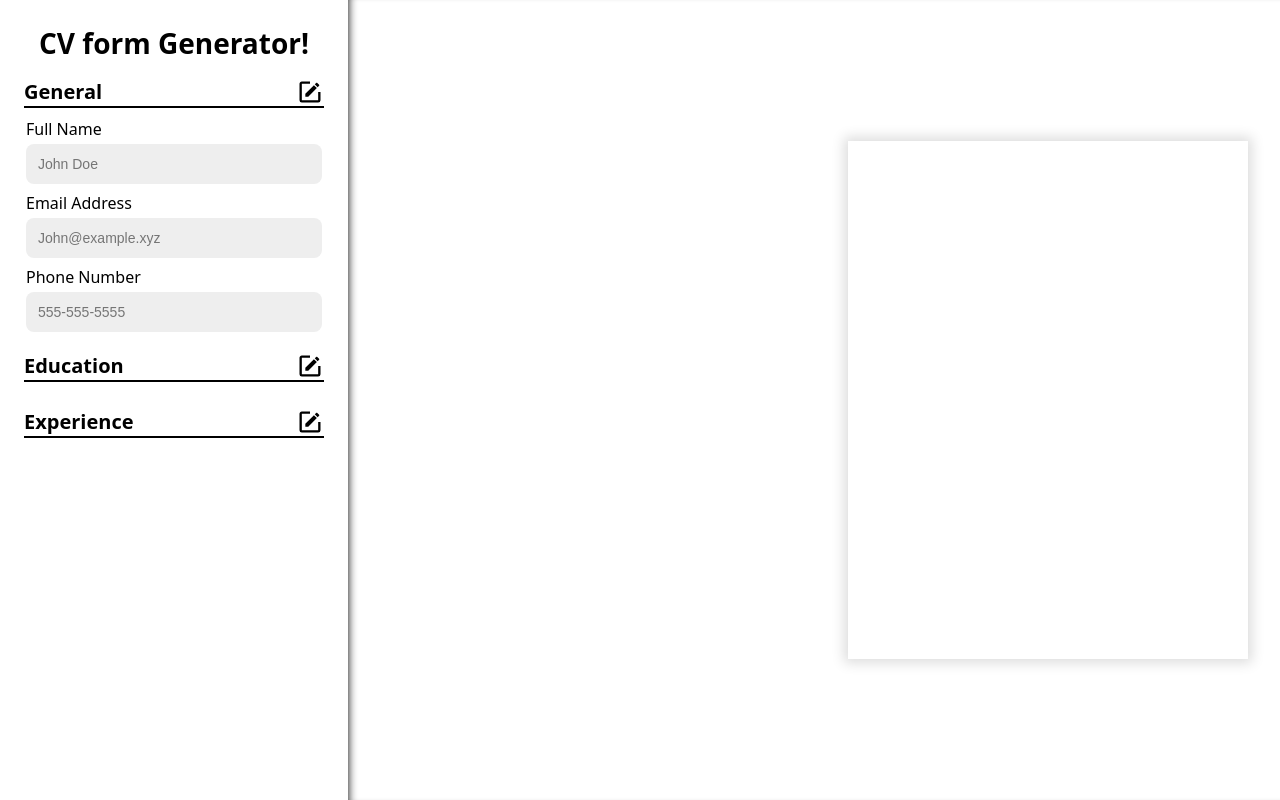
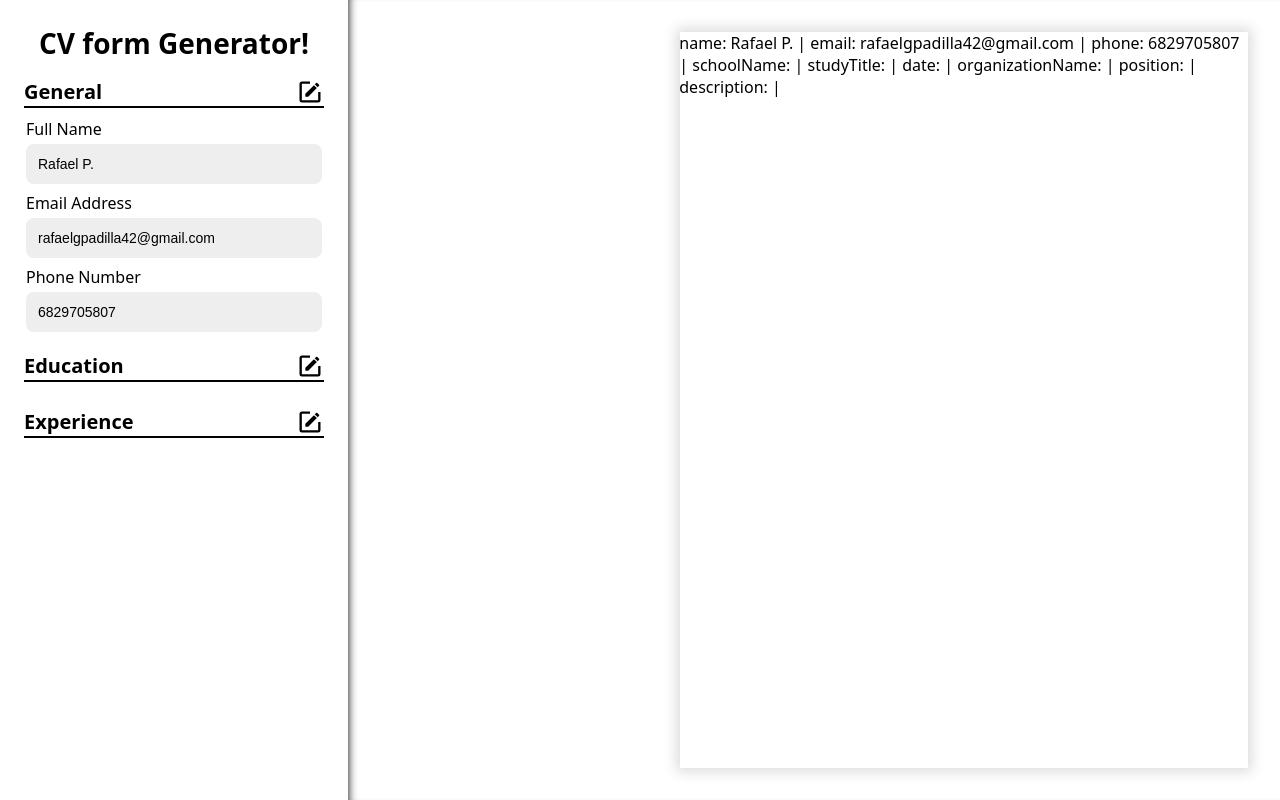
Before and after one commit to crispynoodlesoup/react-CV, a React (Vite) app: page / in a window 1280 px wide. Built offline with nearby package versions, Linux system fonts and the light colour scheme.

Commit message:
make all inputs controlled and display on CV

```diff
--- a/src/App.jsx
+++ b/src/App.jsx
@@ -1,58 +1,113 @@
 import { useState } from "react";
 import "../style/app.css";
 
-function General() {
+function General({ addInfo, applicantInfo }) {
   return (
     <div className="accordion-content">
       <p>
         <label htmlFor="name">Full Name</label>
-        <input id="name" type="text" placeholder="John Doe" />
+        <input
+          id="name"
+          type="text"
+          placeholder="John Doe"
+          value={applicantInfo.name}
+          onChange={(e) => addInfo({ name: e.target.value })}
+        />
       </p>
       <p>
         <label htmlFor="email">Email Address</label>
-        <input id="email" type="email" placeholder="John@example.xyz" />
+        <input
+          id="email"
+          type="email"
+          placeholder="John@example.xyz"
+          value={applicantInfo.email}
+          onChange={(e) => addInfo({ email: e.target.value })}
+        />
       </p>
       <p>
         <label htmlFor="phone">Phone Number</label>
-        <input id="phone" type="tel" placeholder="555-555-5555" />
+        <input
+          id="phone"
+          type="tel"
+          placeholder="555-555-5555"
+          value={applicantInfo.phone}
+          onChange={(e) => addInfo({ phone: e.target.value })}
+        />
       </p>
     </div>
   );
 }
 
-function Educational() {
+function Educational({ addInfo, applicantInfo }) {
   return (
     <div className="accordion-content">
       <p>
         <label htmlFor="school-name">School Name</label>
-        <input id="school-name" type="text" placeholder="Garvey High" />
+        <input
+          id="school-name"
+          type="text"
+          placeholder="Garvey High"
+          value={applicantInfo.schoolName}
+          onChange={(e) => addInfo({ schoolName: e.target.value })}
+        />
       </p>
       <p>
         <label htmlFor="study-title">Title of Study</label>
-        <input id="study-title" type="text" placeholder="Forensic Analyst" />
+        <input
+          id="study-title"
+          type="text"
+          placeholder="Forensic Analyst"
+          value={applicantInfo.studyTitle}
+          onChange={(e) => addInfo({ studyTitle: e.target.value })}
+        />
       </p>
       <p>
         <label htmlFor="study-date">Date of Study</label>
-        <input id="study-date" type="date" min="1924-01-01" max="2024-06-01" />
+        <input
+          id="study-date"
+          type="date"
+          min="1924-01-01"
+          max="2024-06-01"
+          value={applicantInfo.date}
+          onChange={(e) => addInfo({ date: e.target.value })}
+        />
       </p>
     </div>
   );
 }
 
-function Practical() {
+function Practical({ addInfo, applicantInfo }) {
   return (
     <div className="accordion-content">
       <p>
-        <label htmlFor="org-name">Organization Name</label>
-        <input id="org-name" type="text" placeholder="Oscorp" />
+        <label htmlFor="organization-name">Organization Name</label>
+        <input
+          id="organization-name"
+          type="text"
+          placeholder="Oscorp"
+          value={applicantInfo.organizationName}
+          onChange={(e) => addInfo({ organizationName: e.target.value })}
+        />
       </p>
       <p>
         <label htmlFor="position">Position Title</label>
-        <input id="position" type="text" placeholder="CEO" />
+        <input
+          id="position"
+          type="text"
+          placeholder="CEO"
+          value={applicantInfo.position}
+          onChange={(e) => addInfo({ position: e.target.value })}
+        />
       </p>
       <p>
         <label htmlFor="job-description">Job Description:</label>
-        <textarea id="job-description" cols="30" rows="10"></textarea>
+        <textarea
+          id="job-description"
+          cols="30"
+          rows="10"
+          value={applicantInfo.description}
+          onChange={(e) => addInfo({ description: e.target.value })}
+        ></textarea>
       </p>
     </div>
   );
@@ -60,7 +115,9 @@ function Practical() {
 
 function Accordion({ children, accordionId, selected, onSelect }) {
   return (
-    <section className={selected === accordionId ? "accordion selected" : "accordion"}>
+    <section
+      className={selected === accordionId ? "accordion selected" : "accordion"}
+    >
       <div
         className="accordion-switch"
         onClick={() => {
@@ -75,7 +132,7 @@ function Accordion({ children, accordionId, selected, onSelect }) {
   );
 }
 
-function SideBar() {
+function SideBar({ addInfo, applicantInfo }) {
   const [selected, setSelected] = useState("General");
 
   function select(accordionId) {
@@ -91,40 +148,67 @@ function SideBar() {
           selected={selected}
           onSelect={select}
         >
-          <General></General>
+          <General addInfo={addInfo} applicantInfo={applicantInfo}></General>
         </Accordion>
         <Accordion
           accordionId={"Education"}
           selected={selected}
           onSelect={select}
         >
-          <Educational></Educational>
+          <Educational
+            addInfo={addInfo}
+            applicantInfo={applicantInfo}
+          ></Educational>
         </Accordion>
         <Accordion
           accordionId={"Experience"}
           selected={selected}
           onSelect={select}
         >
-          <Practical></Practical>
+          <Practical
+            addInfo={addInfo}
+            applicantInfo={applicantInfo}
+          ></Practical>
         </Accordion>
       </form>
     </aside>
   );
 }
 
-function CV() {
+function CV({ applicantInfo }) {
   return (
     <main>
-      <div className="cv-page"></div>
+      <div className="cv-page">
+        {Object.keys(applicantInfo).map((key) => `${key}: ${applicantInfo[key]} | `)}
+      </div>
     </main>
   );
 }
 
+const baseInfo = {
+  name: "Rafael P.",
+  email: "rafaelgpadilla42@gmail.com",
+  phone: "6829705807",
+  schoolName: "",
+  studyTitle: "",
+  date: "",
+  organizationName: "",
+  position: "",
+  description: "",
+};
+
 function App() {
+  const [applicantInfo, setApplicantInfo] = useState(baseInfo);
+
+  function addInfo(property) {
+    const newInfo = Object.assign({}, applicantInfo, property);
+    setApplicantInfo(newInfo);
+  }
+
   return (
     <>
-      <SideBar></SideBar>
-      <CV></CV>
+      <SideBar addInfo={addInfo} applicantInfo={applicantInfo}></SideBar>
+      <CV applicantInfo={applicantInfo}></CV>
     </>
   );
 }
```
